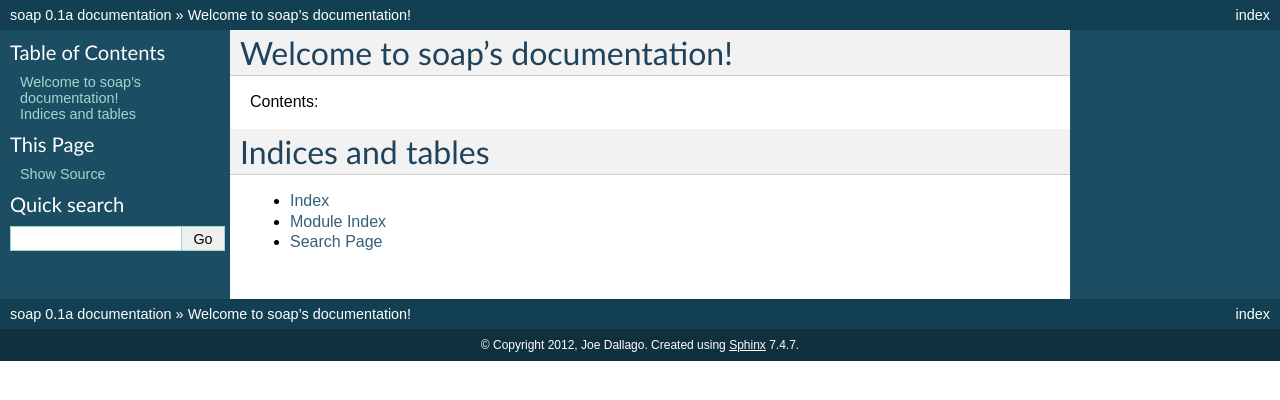
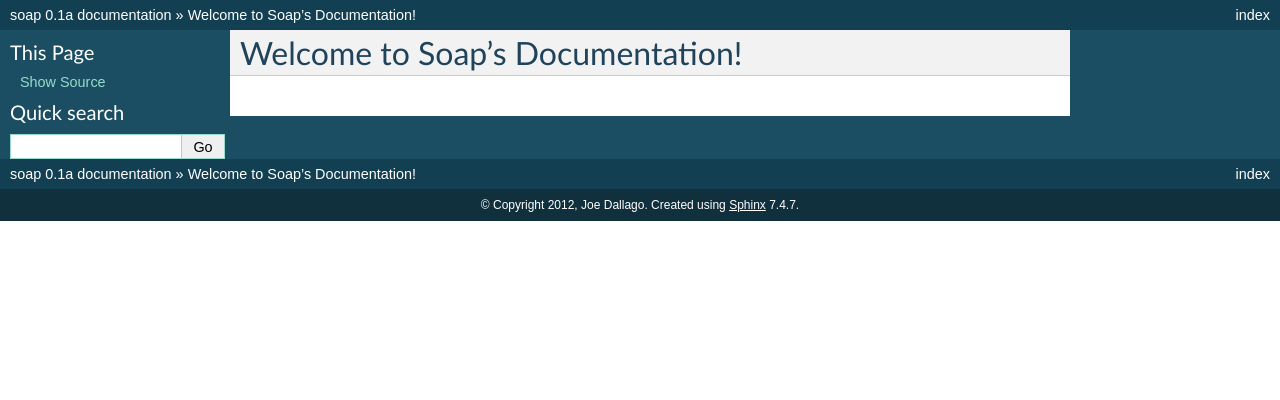
Before and after one commit to jayd3e-archive/soap, a Sphinx documentation site: the page built from docs/source/index.rst, in a window 1280 px wide. Shown: the top 400 px of the page. Built offline with Sphinx 7.4.7, drawn with Linux system fonts in a browser that asks for light colours; some of the changed lines change nothing that is shown.

Commit message:
Made the docs a hell of a lot more minimalistic.

```diff
--- a/docs/source/index.rst
+++ b/docs/source/index.rst
@@ -1,21 +1,2 @@
-.. soap documentation master file, created by
-   sphinx-quickstart on Wed Nov  7 19:05:45 2012.
-   You can adapt this file completely to your liking, but it should at least
-   contain the root `toctree` directive.
-
-Welcome to soap's documentation!
+Welcome to Soap's Documentation!
 ================================
-
-Contents:
-
-.. toctree::
-   :maxdepth: 2
-
-
-
-Indices and tables
-==================
-
-* :ref:`genindex`
-* :ref:`modindex`
-* :ref:`search`
```
